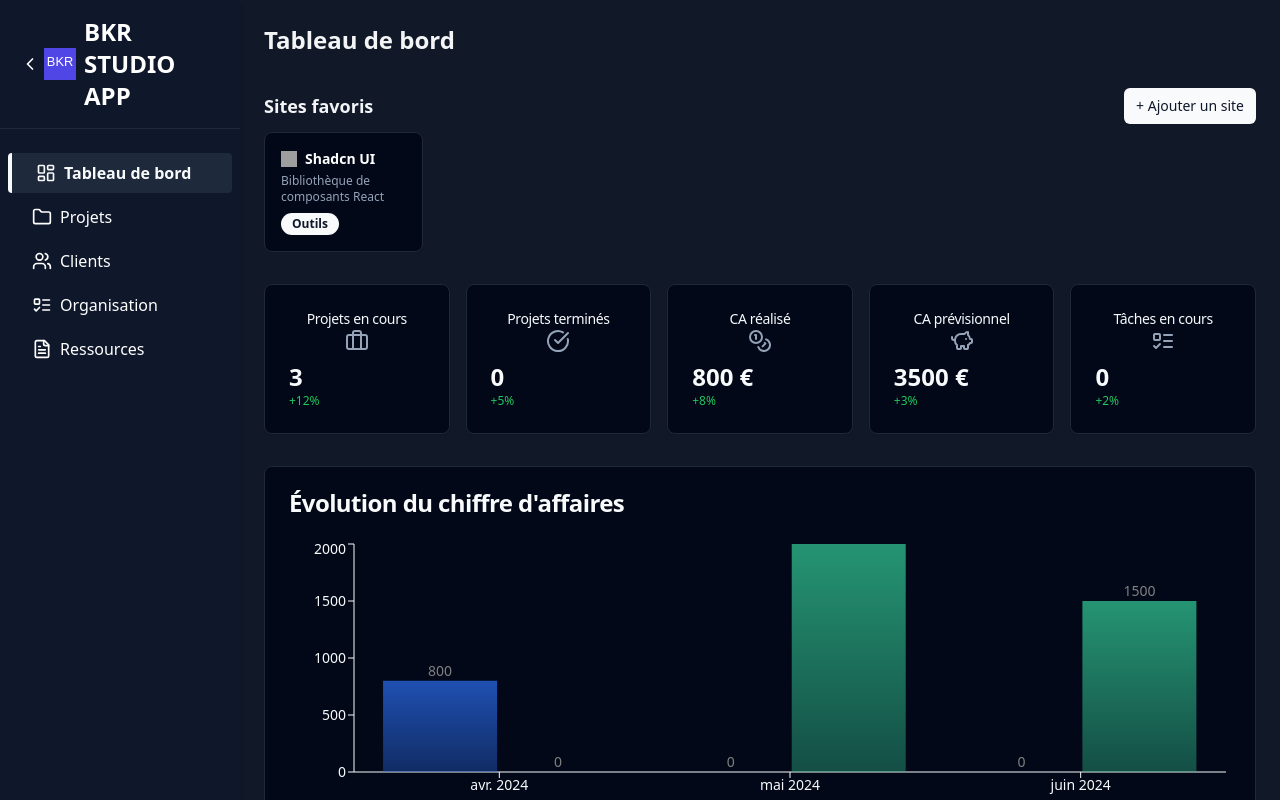
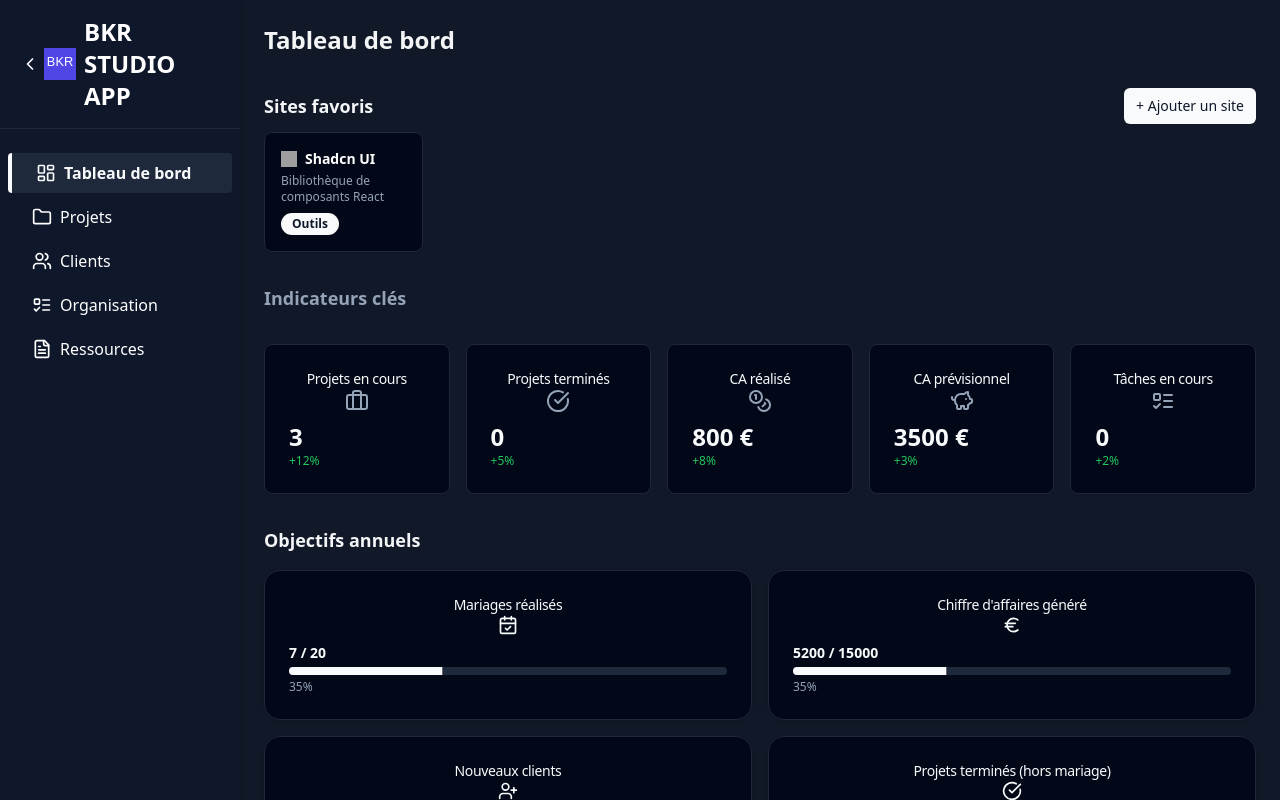
Before and after one commit to bakar-bkr-studio/app-gestion-auto-entreprise, a Next.js app: page / in a window 1280 px wide. Shown: the top 800 px of the page. Built offline with nearby package versions, Linux system fonts and the light colour scheme; grey boxes are pictures that could not be loaded.

Commit message:
Add annual objectives section and progress component

```diff
--- a/app/page.tsx
+++ b/app/page.tsx
@@ -30,12 +30,16 @@ import {
   ListTodo,
   AlarmClock,
   Pencil,
-  Trash
+  Trash,
+  CalendarCheck,
+  Euro,
+  UserPlus
 } from 'lucide-react'
 import Link from 'next/link'
 import AddSiteModal from '@/components/AddSiteModal'
 import { useWebsites, Website } from '@/components/WebsitesProvider'
 import Toast from '@/components/Toast'
+import AnnualObjectiveCard from '@/components/AnnualObjectiveCard'
 import { cn } from '@/components/lib/utils'
 
 interface Task {
@@ -176,6 +180,7 @@ export default function DashboardPage() {
           ))}
         </div>
       </section>
+      <h2 className="text-lg font-semibold text-muted-foreground mb-4">Indicateurs clés</h2>
       <div className="grid grid-cols-1 gap-4 sm:grid-cols-2 lg:grid-cols-3 xl:grid-cols-5">
         <Card aria-label="Projets en cours" className="transition-transform hover:scale-105">
           <CardHeader className="flex items-center justify-between pb-2 space-y-0">
@@ -228,6 +233,35 @@ export default function DashboardPage() {
           </CardContent>
         </Card>
       </div>
+      <section className="mt-4 space-y-4">
+        <h2 className="text-lg font-semibold">Objectifs annuels</h2>
+        <div className="grid gap-4 sm:grid-cols-2">
+          <AnnualObjectiveCard
+            title="Mariages réalisés"
+            current={7}
+            total={20}
+            icon={<CalendarCheck className="w-5 h-5 text-primary" />}
+          />
+          <AnnualObjectiveCard
+            title="Chiffre d'affaires généré"
+            current={5200}
+            total={15000}
+            icon={<Euro className="w-5 h-5 text-primary" />}
+          />
+          <AnnualObjectiveCard
+            title="Nouveaux clients"
+            current={12}
+            total={30}
+            icon={<UserPlus className="w-5 h-5 text-primary" />}
+          />
+          <AnnualObjectiveCard
+            title="Projets terminés (hors mariage)"
+            current={22}
+            total={50}
+            icon={<CheckCircle className="w-5 h-5 text-primary" />}
+          />
+        </div>
+      </section>
       <Card>
         <CardHeader>
           <CardTitle>Évolution du chiffre d'affaires</CardTitle>
--- /dev/null
+++ b/components/AnnualObjectiveCard.tsx
@@ -0,0 +1,36 @@
+"use client"
+
+import { ReactNode } from "react"
+import { Card, CardContent, CardHeader, CardTitle } from "./ui/card"
+import { Progress } from "./ui/progress"
+
+interface AnnualObjectiveCardProps {
+  title: string
+  current: number
+  total: number
+  icon: ReactNode
+}
+
+export default function AnnualObjectiveCard({
+  title,
+  current,
+  total,
+  icon,
+}: AnnualObjectiveCardProps) {
+  const percent = Math.round((current / total) * 100)
+  return (
+    <Card className="rounded-2xl shadow transition hover:bg-muted">
+      <CardHeader className="flex items-center justify-between pb-2 space-y-0">
+        <CardTitle className="text-sm font-medium">{title}</CardTitle>
+        {icon}
+      </CardHeader>
+      <CardContent className="space-y-1">
+        <div className="text-sm font-semibold">
+          {current} / {total}
+        </div>
+        <Progress value={percent} />
+        <div className="text-xs text-muted-foreground">{percent}%</div>
+      </CardContent>
+    </Card>
+  )
+}
--- /dev/null
+++ b/components/ui/progress.tsx
@@ -0,0 +1,28 @@
+"use client"
+
+import * as React from "react"
+import * as ProgressPrimitive from "@radix-ui/react-progress"
+
+import { cn } from "../lib/utils"
+
+const Progress = React.forwardRef<
+  React.ElementRef<typeof ProgressPrimitive.Root>,
+  React.ComponentPropsWithoutRef<typeof ProgressPrimitive.Root>
+>(({ className, value, ...props }, ref) => (
+  <ProgressPrimitive.Root
+    ref={ref}
+    className={cn(
+      "relative h-2 w-full overflow-hidden rounded-full bg-secondary",
+      className
+    )}
+    {...props}
+  >
+    <ProgressPrimitive.Indicator
+      className="h-full w-full flex-1 bg-primary transition-all"
+      style={{ transform: `translateX(-${100 - (value || 0)}%)` }}
+    />
+  </ProgressPrimitive.Root>
+))
+Progress.displayName = ProgressPrimitive.Root.displayName
+
+export { Progress }
```
